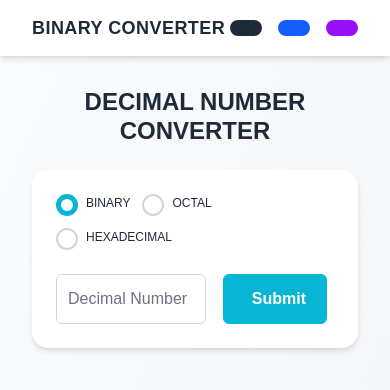
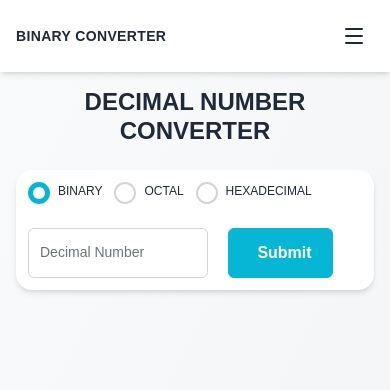
Before and after one commit to Ali309455/BinaryConverter, a Next.js app: page / in a window 390 px wide. Shown: the top 390 px of the page. Built offline with nearby package versions, Linux system fonts and the light colour scheme; a web font is replaced by a local one.

Commit message:
all the resposive changes are done

```diff
--- a/app/page.js
+++ b/app/page.js
@@ -5,6 +5,7 @@ import { InputText } from "primereact/inputtext";
 import { RadioButton } from "primereact/radiobutton";
 import "primereact/resources/themes/lara-light-cyan/theme.css";
 import { Button } from "primereact/button";
+import { Code, Github, Linkedin, Menu, X } from "lucide-react"; // added Menu, X
 
 export default function Home() {
   const [inputValue, setInputValue] = useState("");
@@ -15,11 +16,7 @@ export default function Home() {
     octal: "none",
     hexadecimal: "none",
   });
-  useEffect(() => {
-    if (convertedvalues.binary != "none") {
-      console.log(convertedvalues);
-    }
-  }, [convertedvalues]);
+  const [isOpen, setIsOpen] = useState(false); // sidebar state
 
   const handleCopy = (text) => {
     navigator.clipboard.writeText(text);
@@ -219,25 +216,25 @@ export default function Home() {
       console.log(convertedvalues.binary);
     }
   };
-  const conversion = (num) => {
-    decimal_to_binary(num);
-    decimal_to_octal(num);
-    decimal_to_hex(num);
-  };
+
 
   return (
     <div className="min-h-screen bg-gradient-to-br from-gray-50 to-gray-100 text-gray-800">
       {/* Navbar */}
-      <nav className="flex justify-between items-center bg-white shadow-md px-8 py-4 sticky top-0">
-        <h1 className="text-2xl font-bold tracking-wide max-[600px]:text-[18px]">BINARY CONVERTER</h1>
-        <div className="flex gap-4">
+      <nav className="flex justify-between items-center bg-white shadow-md px-8 py-4 sticky top-0 max-[400px]:px-4">
+        <h1 className="text-2xl font-bold tracking-wide max-[600px]:text-[18px] max-[400px]:text-[14px]">
+          BINARY CONVERTER
+        </h1>
+
+        {/* Desktop Buttons */}
+        <div className="hidden max-[550px]:hidden md:flex gap-4">
           <a
-            href="https://github.com/"
+            href="https://github.com/Ali309455"
             target="_blank"
             rel="noopener noreferrer"
             className="flex items-center gap-2 bg-gray-800 text-white px-4 py-2 rounded-xl hover:bg-gray-700 transition"
           >
-            {/* <Github size={18} /> GitHub */}
+            <Github size={18} /> GitHub
           </a>
           <a
             href="https://linkedin.com/"
@@ -245,29 +242,77 @@ export default function Home() {
             rel="noopener noreferrer"
             className="flex items-center gap-2 bg-blue-600 text-white px-4 py-2 rounded-xl hover:bg-blue-500 transition"
           >
-            {/* <Linkedin size={18} /> LinkedIn */}
+            <Linkedin size={18} /> LinkedIn
           </a>
           <a
-            href="#"
+            href="https://github.com/Ali309455/BinaryConverter/blob/master/app/page.js"
             className="flex items-center gap-2 bg-purple-600 text-white px-4 py-2 rounded-xl hover:bg-purple-500 transition"
           >
-            {/* <Code size={18} /> Code */}
+            <Code size={18} /> Code
           </a>
         </div>
+
+        {/* Hamburger (shown below 550px) */}
+        <button
+          className="md:hidden max-[550px]:flex items-center justify-center p-2 rounded-lg hover:bg-gray-100"
+          onClick={() => setIsOpen(true)}
+        >
+          <Menu size={24} />
+        </button>
       </nav>
 
-      {/* Main Content */}
-      <main className="max-w-3xl mx-auto p-8">
+      {/* Sidebar */}
+      {isOpen && (
+        <div className="fixed inset-0 bg-black bg-opacity-40 z-50">
+          <div className="fixed top-0 right-0 w-64 h-full bg-white shadow-lg p-6 flex flex-col gap-6">
+            {/* Close button */}
+            <button
+              onClick={() => setIsOpen(false)}
+              className="self-end p-2 rounded-lg hover:bg-gray-100"
+            >
+              <X size={24} />
+            </button>
+
+            {/* Links inside sidebar */}
+            <a
+              href="https://github.com/"
+              target="_blank"
+              rel="noopener noreferrer"
+              className="flex items-center gap-2 bg-gray-800 text-white px-4 py-2 rounded-xl hover:bg-gray-700 transition"
+            >
+              <Github size={18} /> GitHub
+            </a>
+            <a
+              href="https://linkedin.com/"
+              target="_blank"
+              rel="noopener noreferrer"
+              className="flex items-center gap-2 bg-blue-600 text-white px-4 py-2 rounded-xl hover:bg-blue-500 transition"
+            >
+              <Linkedin size={18} /> LinkedIn
+            </a>
+            <a
+              href="#"
+              className="flex items-center gap-2 bg-purple-600 text-white px-4 py-2 rounded-xl hover:bg-purple-500 transition"
+            >
+              <Code size={18} /> Code
+            </a>
+          </div>
+        </div>
+      )}
+
+      {/* Main Content (unchanged) */}
+
+      <main className="max-w-3xl mx-auto p-8 max-[400px]:p-4">
         {/* Heading */}
         <h2 className="text-3xl font-semibold mb-6 text-center max-[600px]:text-[24px]">
           DECIMAL NUMBER CONVERTER{" "}
         </h2>
 
         {/* Card Section */}
-        <div className="bg-white shadow-md rounded-2xl p-6 space-y-6">
+        <div className="bg-white shadow-md rounded-2xl p-6 space-y-6 max-[600px]:p-3">
           {/* Radio options */}
           <div className="flex flex-wrap gap-3">
-            <div className="flex align-items-center max-[600px]:text-[12px]">
+            <div className="flex align-items-center max-[600px]:text-[12px]  ">
               <RadioButton
                 inputId="ingredient1"
                 name="conversion"
@@ -279,7 +324,7 @@ export default function Home() {
                 BINARY
               </label>
             </div>
-            <div className="flex align-items-center max-[600px]:text-[12px]">
+            <div className="flex align-items-center max-[600px]:text-[12px]  ">
               <RadioButton
                 inputId="ingredient2"
                 name="conversion"
@@ -291,7 +336,7 @@ export default function Home() {
                 OCTAL
               </label>
             </div>
-            <div className="flex align-items-center max-[600px]:text-[12px]">
+            <div className="flex align-items-center max-[600px]:text-[12px]  ">
               <RadioButton
                 inputId="ingredient3"
                 name="conversion"
@@ -320,7 +365,7 @@ export default function Home() {
                   }
                 }}
               />
-              <label htmlFor="username">Decimal Number</label>
+              <label htmlFor="username" className="max-[600px]:text-[14px]">Decimal Number</label>
             </FloatLabel>
             <Button
               label="Submit"
--- a/package.json
+++ b/package.json
@@ -8,10 +8,12 @@
     "start": "next start"
   },
   "dependencies": {
+    "lucide-react": "^0.544.0",
     "next": "15.5.3",
     "primereact": "^10.9.7",
     "react": "19.1.0",
-    "react-dom": "19.1.0"
+    "react-dom": "19.1.0",
+    "react-icons": "^5.5.0"
   },
   "devDependencies": {
     "@tailwindcss/postcss": "^4",
```
Also changed, not shown: public/linkdin.png (added), 1 other file (tests, documents, lock files or other folders).
